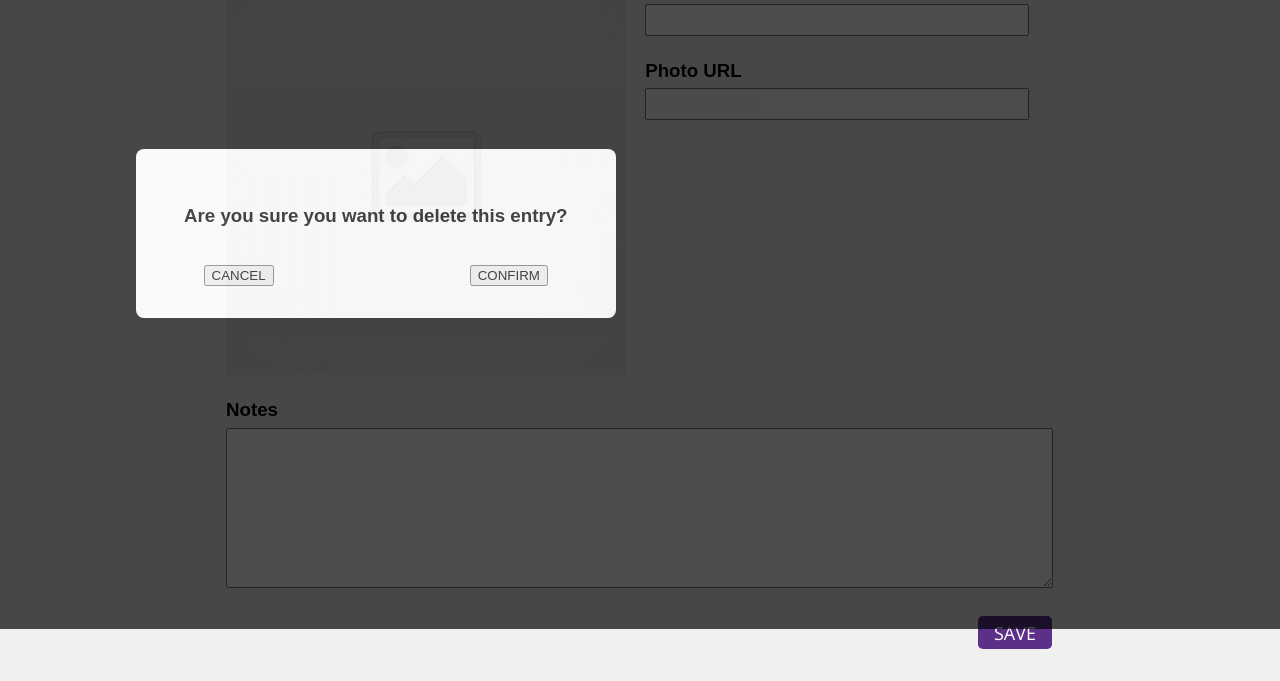
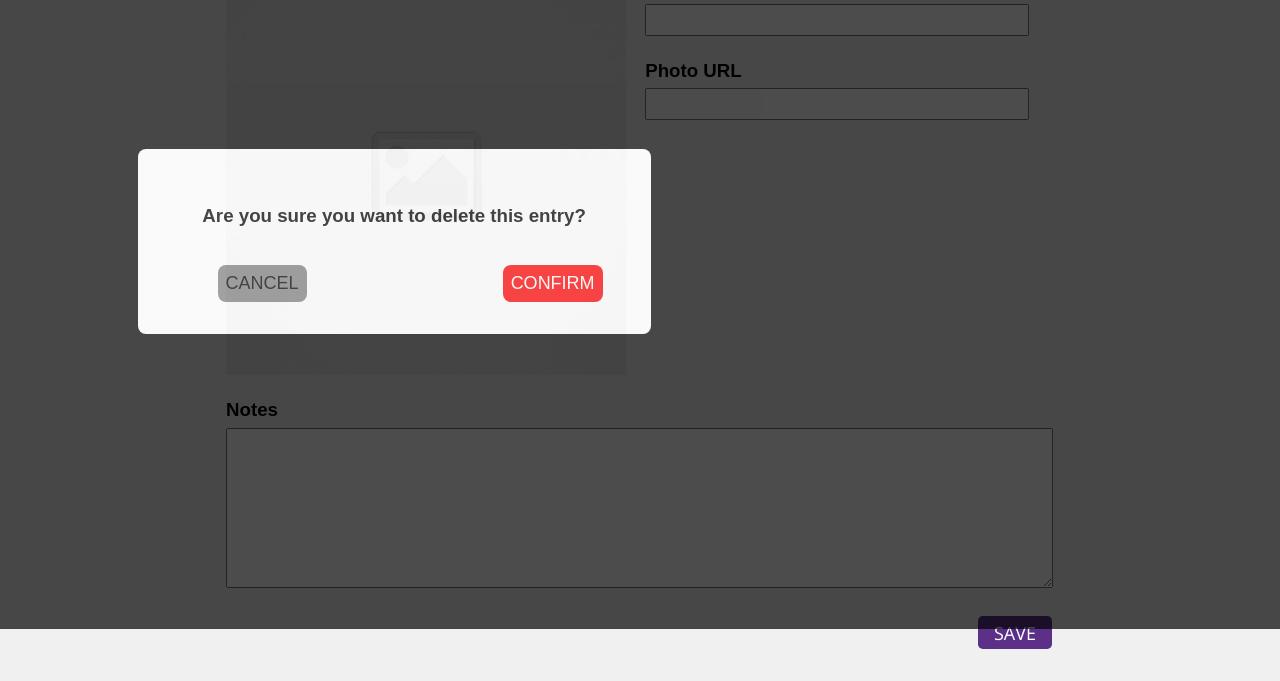
Before and after one commit to lauragracem/code-journal, a website: page index.html in a window 1280 px wide. Both pictures are taken after a click on the button "NEW". Shown: the part 171-852 px from the top of the page. Drawn offline with nearby package versions, Linux system fonts and the light colour scheme; a web font is replaced by a local one.

Commit message:
odal box css edits

```diff
--- a/css/layout.css
+++ b/css/layout.css
@@ -128,10 +128,39 @@ header {
     margin-top: -3.8rem;
     font-size: 30px;
   }
-}
 
-#delete {
-  margin-top: -3.5rem;
+  #delete {
+    margin-top: -3.5rem;
+  }
+
+  .pop-up {
+    text-align: center;
+    margin-top: 12rem;
+    margin-left: 0.7rem;
+    margin-right: 0.7rem;
+    padding: 0.5rem;
+  }
+
+  .cancel {
+    margin-right: 0;
+    margin-left: 2rem;
+    color: black;
+    background-color: gray;
+    padding: 0.5rem;
+    border-radius: 0.5rem;
+    border: none;
+    font-size: large;
+  }
+
+  .confirm {
+    margin-left: 6rem;
+    color: white;
+    background-color: red;
+    padding: 0.5rem;
+    border-radius: 0.5rem;
+    border: none;
+    font-size: large;
+  }
 }
 
 /* small screen */
@@ -223,6 +252,35 @@ header {
   #delete {
     margin-top: -3.5rem;
   }
+
+  .pop-up {
+    position: absolute;
+    text-align: center;
+    margin-top: 20rem;
+    margin-left: 8.6rem;
+    padding: 2rem 3rem;
+    border-radius: 0.5rem;
+  }
+
+  .cancel {
+    margin-right: 6rem;
+    color: black;
+    background-color: gray;
+    padding: 0.5rem;
+    border-radius: 0.5rem;
+    border: none;
+    font-size: large;
+  }
+
+  .confirm {
+    margin-left: 6rem;
+    color: white;
+    background-color: red;
+    padding: 0.5rem;
+    border-radius: 0.5rem;
+    border: none;
+    font-size: large;
+  }
 }
 
 @media screen and (min-width: 800px) {
--- a/css/styles.css
+++ b/css/styles.css
@@ -123,13 +123,7 @@ nav > ul > li > a {
 }
 
 .pop-up {
-  position: absolute;
-  text-align: center;
   background-color: white;
-  margin-top: 20rem;
-  margin-left: 8.5rem;
-  padding: 2rem 3rem;
-  border-radius: 0.5rem;
 }
 
 .cancel,
@@ -137,10 +131,22 @@ nav > ul > li > a {
   margin-top: 2rem;
 }
 
-.cancel {
+/* .cancel {
   margin-right: 6rem;
+  color: black;
+  background-color: gray;
+  padding: 0.5rem;
+  border-radius: 0.5rem;
+  border: none;
+  font-size: large;
 }
 
 .confirm {
   margin-left: 6rem;
-}
+  color: white;
+  background-color: red;
+  padding: 0.5rem;
+  border-radius: 0.5rem;
+  border: none;
+  font-size: large;
+} */
```
